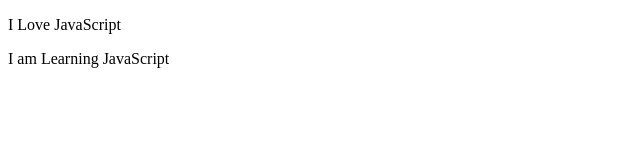
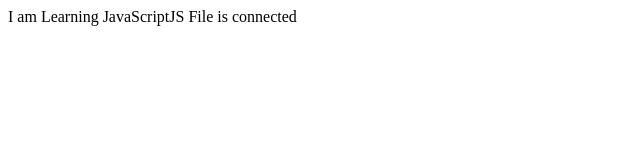
Before and after one commit to muzahid2559/JavaScript_Practice, a plain HTML site: page index.html in a window 1280 px wide. Shown: the whole page, without its empty margins (0-640 px from the left). Drawn offline with Linux system fonts and the light colour scheme.

Commit message:
connect JS file

```diff
--- a/index.html
+++ b/index.html
@@ -8,15 +8,6 @@
 </head>
 <body>
 
-    <p id="root"></p>
-
-    <script>
-        window.alert("I am Learning JavaScript");
-        alert("I am Learning JavaScript");
-        document.write("I am Learning JavaScript");
-        document.getElementById("root").innerHTML = "I Love JavaScript";
-        console.log("I am Learning JavaScript");
-
-    </script>
+<script src="js/script.js"></script>
 </body>
 </html>
--- /dev/null
+++ b/js/script.js
@@ -0,0 +1,3 @@
+window.alert("I am Learning JavaScript");
+document.write("I am Learning JavaScript");
+document.write("JS File is connected");
```
